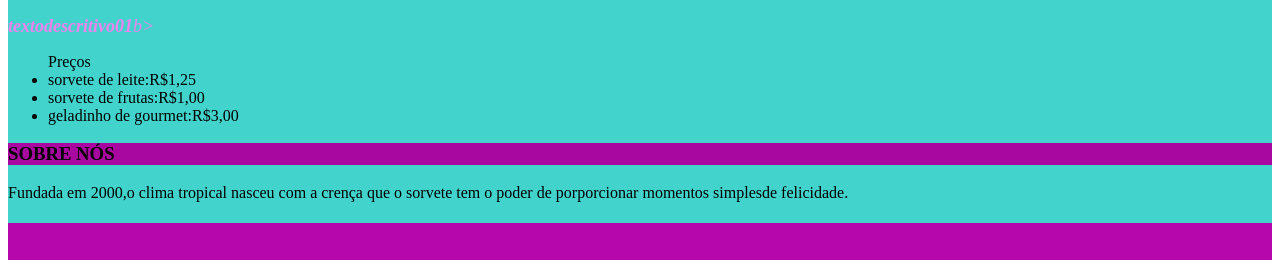
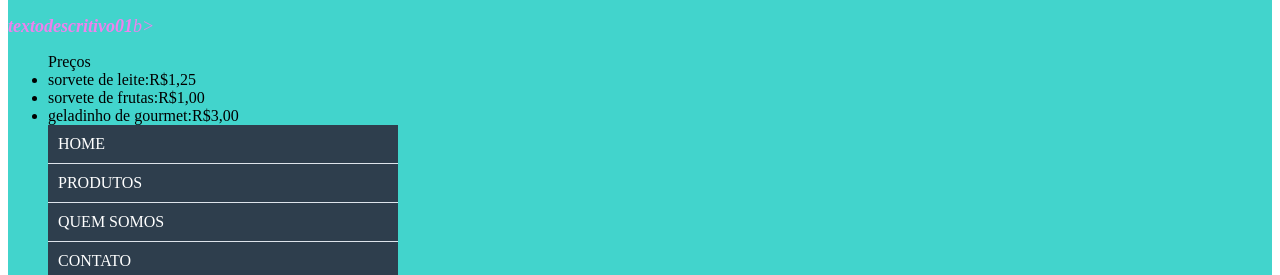
Before and after one commit to mariaritaellen/3-trimestre, a plain HTML site: page index.html in a window 1280 px wide. Shown: the part 525-800 px from the top of the page. Drawn offline with Linux system fonts and the light colour scheme.

Commit message:
pipoca doce s

```diff
--- a/index.html
+++ b/index.html
@@ -25,7 +25,14 @@
                     <li>sorvete de leite:R$1,25</li>
                     <li>sorvete de frutas:R$1,00</li>
                     <li>geladinho de gourmet:R$3,00</li>
-
+                    <nav    >
+                        <ul>
+                            <li><a href="#">Home</a></li>
+                            <li><a href="#">Produtos</a></li>
+                            <li><a href="#">Quem Somos</a></li>
+                            <li><a href="#contato">Contato</a></li>
+                        </ul>
+                    </nav>
                     </ul>
                     </div>
                     <div class="segundoparagrafo">
--- a/style.css
+++ b/style.css
@@ -6,3 +6,37 @@ header,footer{background-color:#9f06ad;color:#000000;}
 main{background-color:#42D4CC}
 .PRIMEIROPARAGRAFO{text-align:justify;font-size:18px;border:#b607ad solid 2px;padding:10px;margin:10px}
 .SEGUNDOPARAGRAFO{text-align:justify;font-size:18px border black solid 2px padding 10px;margin:10px}
+:root {
+    --cor-principal: rgb(46, 62, 77);
+    --cor-secundaria: rgb(222, 228, 235);
+}
+
+nav {
+    max-width: 350px;
+    width: 100%;
+    background-color: aquamarine;
+}
+
+nav ul {
+    list-style-type: none;
+    padding: 0;
+}
+
+nav ul li{
+    border-bottom: 1px solid var(--cor-secundaria);
+}
+
+nav ul li a {
+    background-color: var(--cor-principal);
+    color: #FFF;
+    padding: 10px;
+    display: block;
+    text-decoration: none;
+    transition: background .3s;
+    text-transform: uppercase;
+}
+
+nav ul li a:hover {
+    background-color: var(--cor-secundaria);
+    color: var(--cor-principal);
+}
```
